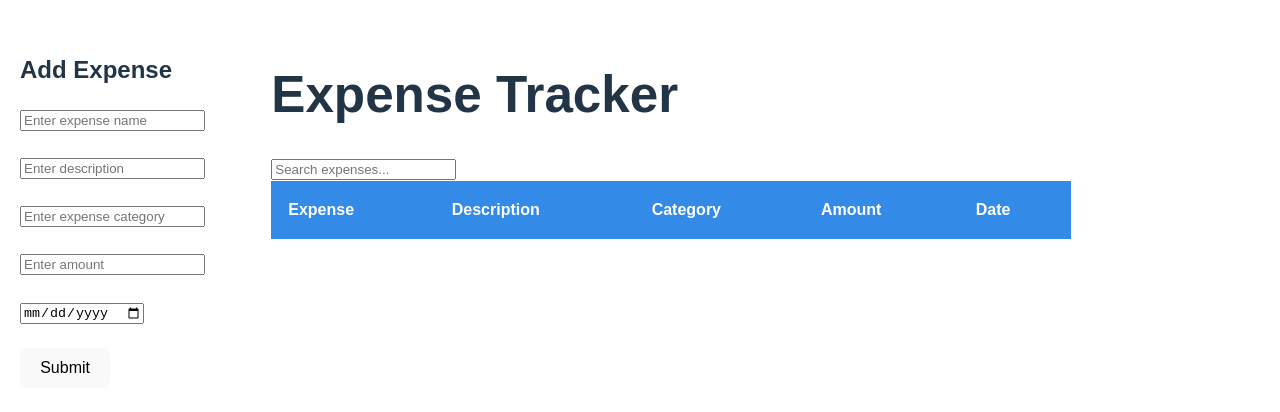
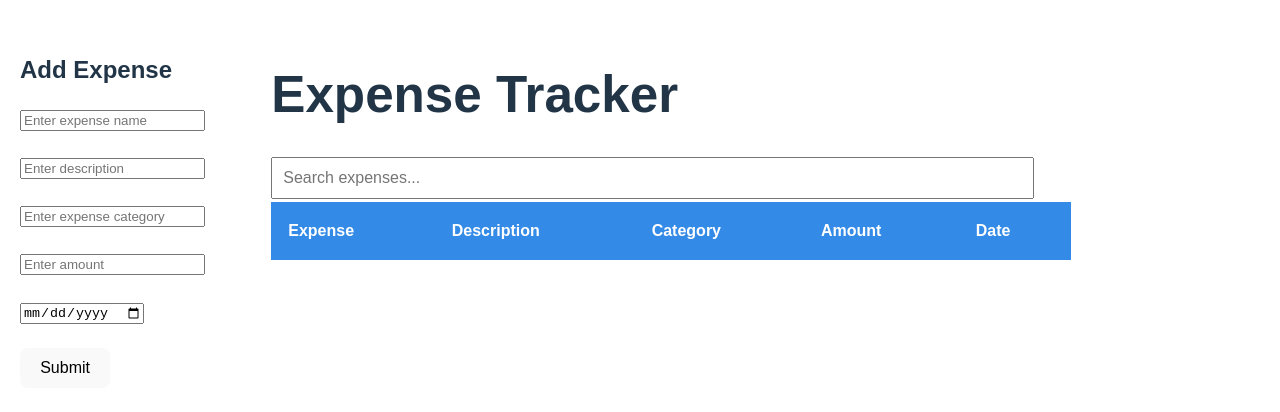
Before and after one commit to Esther-Sonia/expense-tracker, a React (Vite) app: page / in a window 1280 px wide. Shown: the part 190-602 px from the top of the page. Built offline with nearby package versions, Linux system fonts and the light colour scheme.

Commit message:
update styling on search bar

```diff
--- a/src/assets/components/Searchbar.jsx
+++ b/src/assets/components/Searchbar.jsx
@@ -6,6 +6,12 @@ function SearchBar({setSearchTerm}){
         type="text"
         placeholder="Search expenses..."
         onChange={(e) => setSearchTerm(e.target.value)}
+        style={{
+            width: "98%",
+            padding: "10px",
+            marginBottom: "3px",
+            fontSize: "16px",
+        }}
 
        />
     );
```
